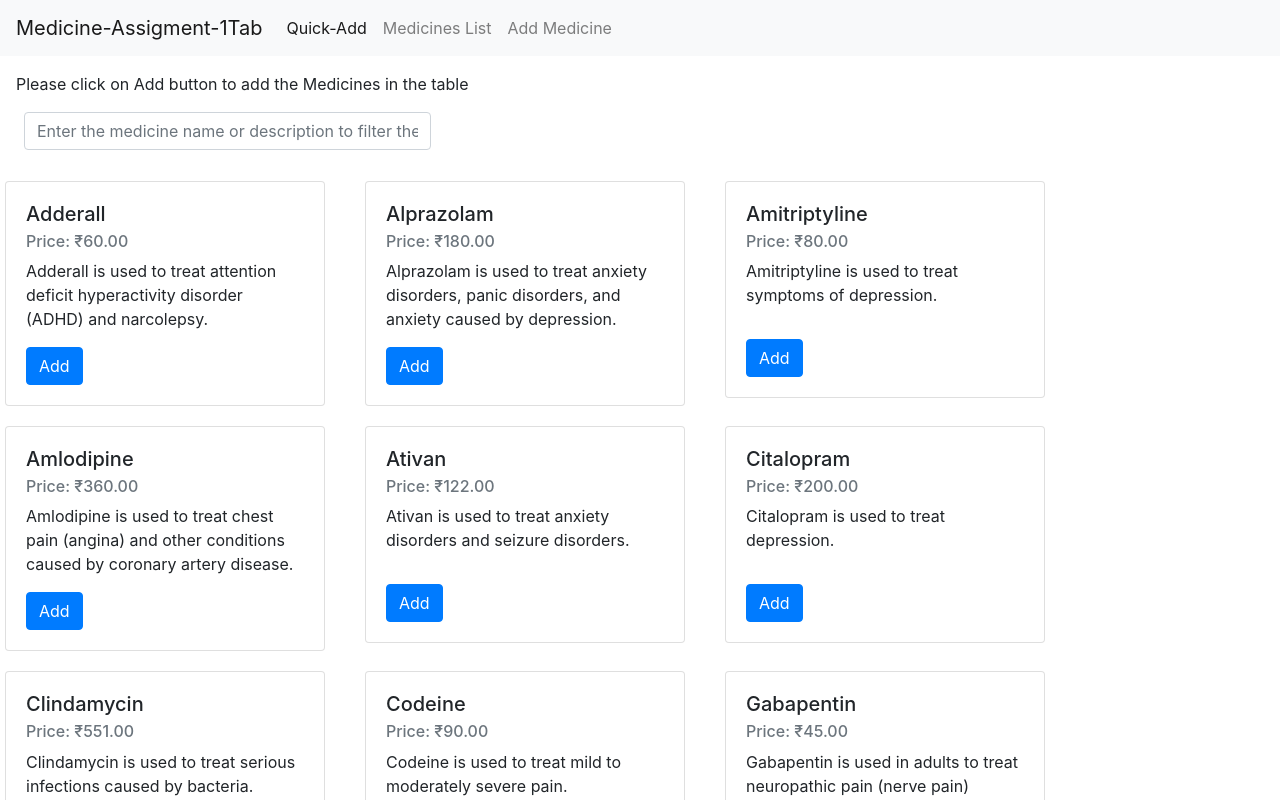
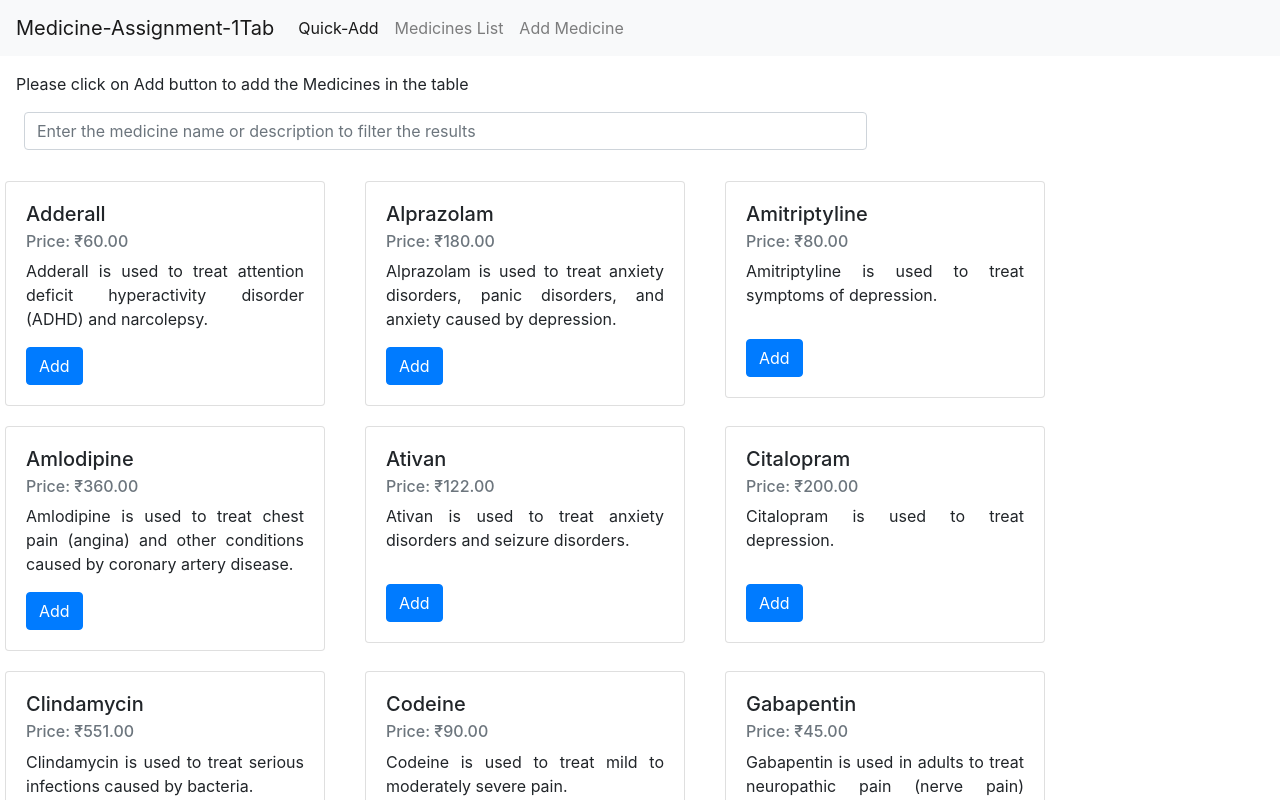
Before and after one commit to joshirohit1988/Medicine-assignment-1Tab, an Angular app: page /quickadd in a window 1280 px wide. Shown: the top 800 px of the page. Built offline with nearby package versions, Linux system fonts and the light colour scheme.

Commit message:
corrected the assignment title spelling mistake adjusted textbox length for Medium sized screens

```diff
--- a/src/app/app.component.ts
+++ b/src/app/app.component.ts
@@ -6,5 +6,5 @@
   styleUrls: ['./app.component.scss']
 })
 export class AppComponent {
-  title = 'Medicine-Assigment-1Tab';
+  title = 'Medicine-Assignment-1Tab';
 }
--- a/src/app/home/home.component.html
+++ b/src/app/home/home.component.html
@@ -2,7 +2,7 @@
 
 <div class="form-group row">
 
-    <div class="col-sm-4 ml-4">
+    <div class="col-md-8 ml-4">
         <input class="form-control" id="medicineNameId" type="text" [formControl]="searchbox"
             placeholder="Enter the medicine name or description to filter the results" />
 
--- a/src/app/shared/card/card.component.scss
+++ b/src/app/shared/card/card.component.scss
@@ -12,4 +12,5 @@
 
 .card-text-height{
     min-height: 4rem;
+    text-align: justify;
 }
```
